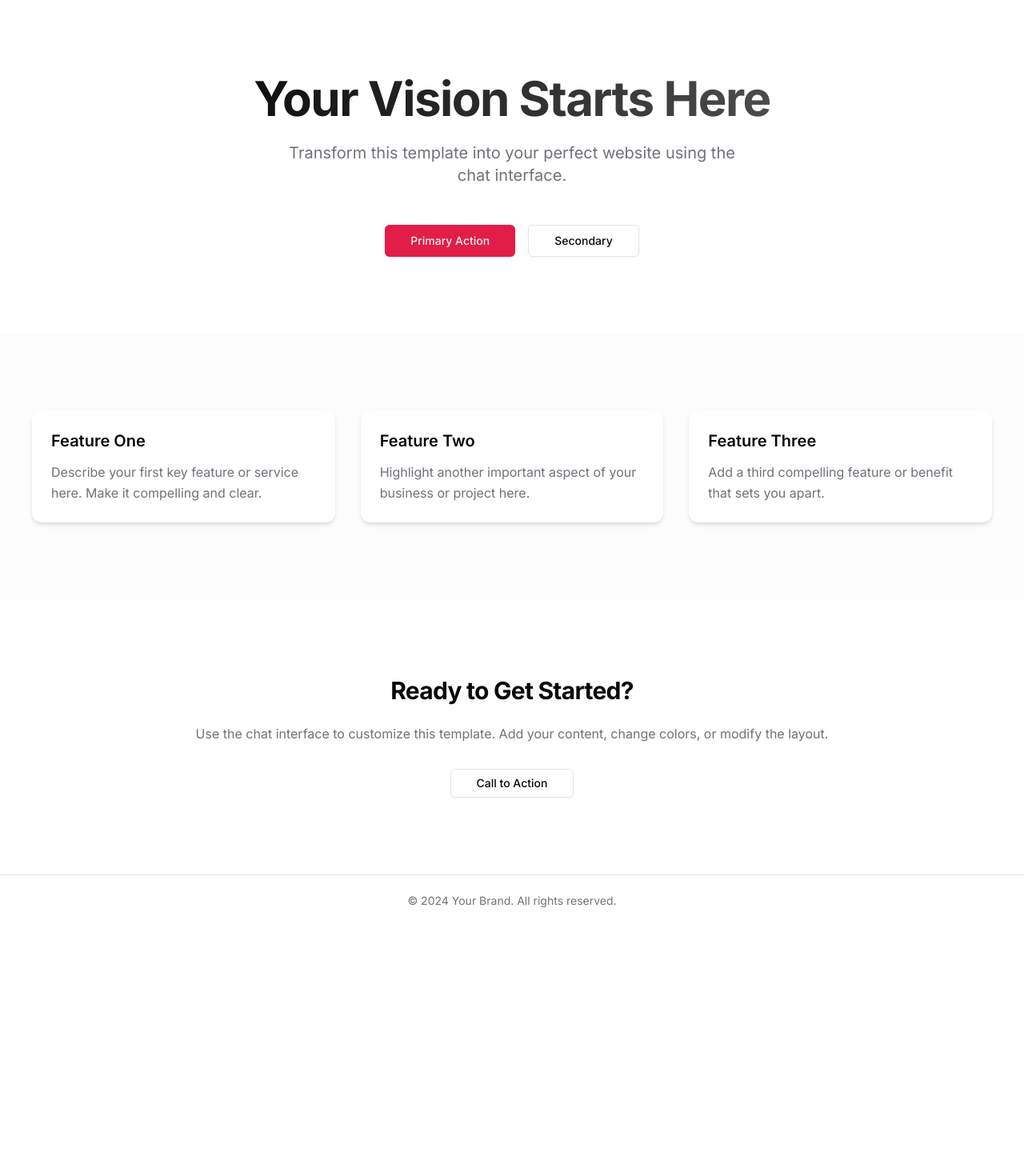
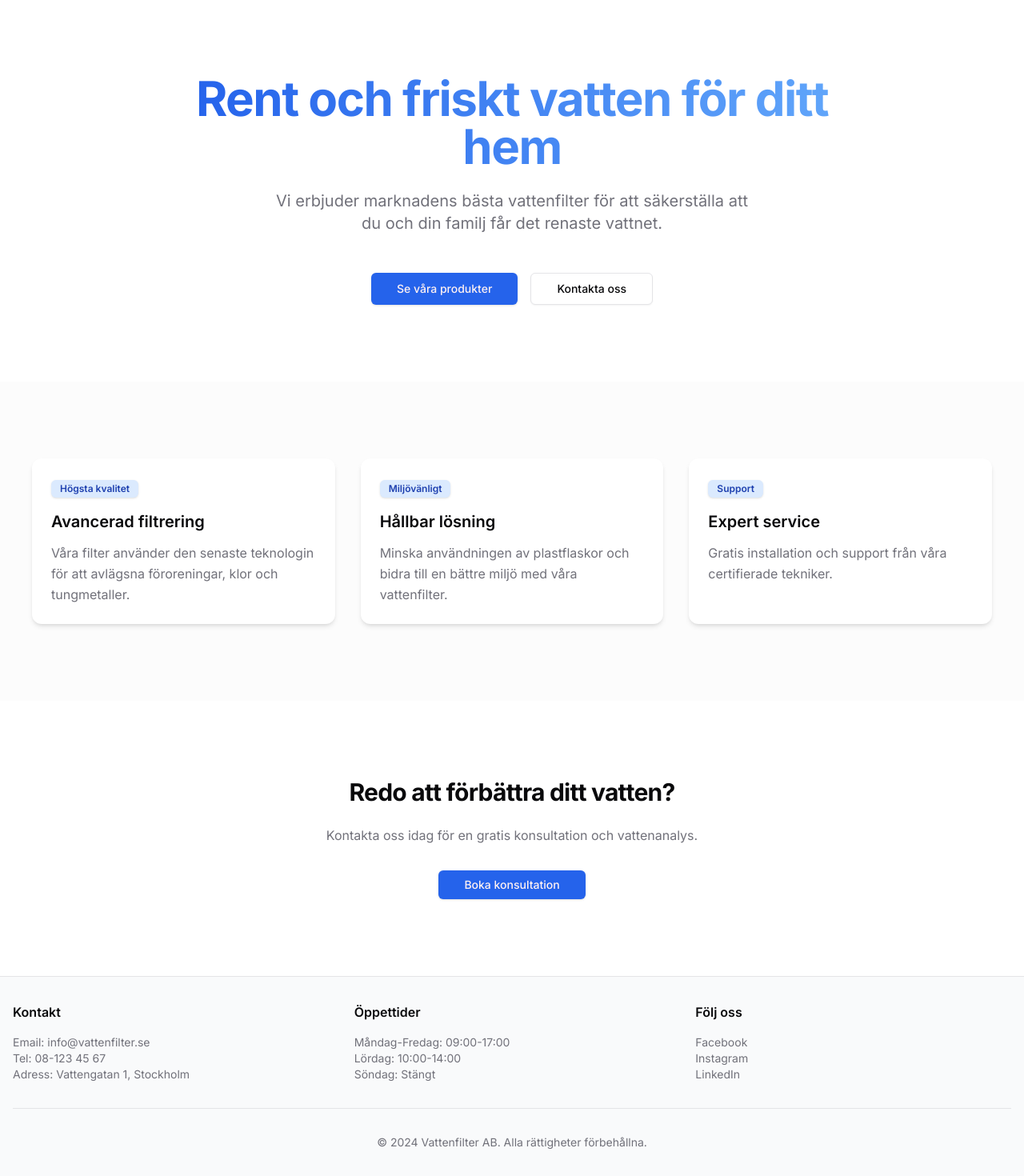
Before and after one commit to magnolia-AI/test-hcemv, a Next.js app: page / in a window 1280 px wide. Shown: the part 35-1505 px from the top of the page at 80% size. Before the commit the page ends 1193 px from the top, so only its background shows below. Built offline with nearby package versions, Linux system fonts and the light colour scheme.

Commit message:
Update 1 files

```diff
--- a/app/page.tsx
+++ b/app/page.tsx
@@ -1,73 +1,105 @@
 'use client'
 import { Button } from '@/components/ui/button'
 import { Card, CardContent } from '@/components/ui/card'
+import { Badge } from '@/components/ui/badge'
 export default function Home() {
   return (
     <main className="min-h-screen bg-background">
       {/* Hero Section */}
       <section className="container mx-auto px-4 pt-32 pb-24">
         <div className="max-w-[800px] mx-auto text-center">
-          <h1 className="text-5xl font-bold tracking-tight lg:text-6xl bg-gradient-to-r from-foreground to-foreground/70 bg-clip-text text-transparent">
-            Your Vision Starts Here
+          <h1 className="text-5xl font-bold tracking-tight lg:text-6xl bg-gradient-to-r from-blue-600 to-blue-400 bg-clip-text text-transparent">
+            Rent och friskt vatten för ditt hem
           </h1>
           <p className="mt-6 text-xl text-muted-foreground max-w-[600px] mx-auto">
-            Transform this template into your perfect website using the chat interface.
+            Vi erbjuder marknadens bästa vattenfilter för att säkerställa att du och din familj får det renaste vattnet.
           </p>
           <div className="mt-12 flex gap-4 justify-center">
-            <Button size="lg" className="px-8">Primary Action</Button>
-            <Button size="lg" variant="outline" className="px-8">Secondary</Button>
+            <Button size="lg" className="px-8 bg-blue-600 hover:bg-blue-700">Se våra produkter</Button>
+            <Button size="lg" variant="outline" className="px-8">Kontakta oss</Button>
           </div>
         </div>
       </section>
-      {/* Content Section */}
+      {/* Features Section */}
       <section className="container mx-auto px-4 py-24 bg-muted/30">
         <div className="grid md:grid-cols-3 gap-8 max-w-[1200px] mx-auto">
           <Card className="bg-background border-none shadow-md hover:shadow-lg transition-shadow">
             <CardContent className="pt-6">
-              <h3 className="text-xl font-semibold mb-3">Feature One</h3>
+              <Badge className="mb-4 bg-blue-100 text-blue-800 hover:bg-blue-100">Högsta kvalitet</Badge>
+              <h3 className="text-xl font-semibold mb-3">Avancerad filtrering</h3>
               <p className="text-muted-foreground leading-relaxed">
-                Describe your first key feature or service here. Make it compelling and clear.
+                Våra filter använder den senaste teknologin för att avlägsna föroreningar, klor och tungmetaller.
               </p>
             </CardContent>
           </Card>
           <Card className="bg-background border-none shadow-md hover:shadow-lg transition-shadow">
             <CardContent className="pt-6">
-              <h3 className="text-xl font-semibold mb-3">Feature Two</h3>
+              <Badge className="mb-4 bg-blue-100 text-blue-800 hover:bg-blue-100">Miljövänligt</Badge>
+              <h3 className="text-xl font-semibold mb-3">Hållbar lösning</h3>
               <p className="text-muted-foreground leading-relaxed">
-                Highlight another important aspect of your business or project here.
+                Minska användningen av plastflaskor och bidra till en bättre miljö med våra vattenfilter.
               </p>
             </CardContent>
           </Card>
           <Card className="bg-background border-none shadow-md hover:shadow-lg transition-shadow">
             <CardContent className="pt-6">
-              <h3 className="text-xl font-semibold mb-3">Feature Three</h3>
+              <Badge className="mb-4 bg-blue-100 text-blue-800 hover:bg-blue-100">Support</Badge>
+              <h3 className="text-xl font-semibold mb-3">Expert service</h3>
               <p className="text-muted-foreground leading-relaxed">
-                Add a third compelling feature or benefit that sets you apart.
+                Gratis installation och support från våra certifierade tekniker.
               </p>
             </CardContent>
           </Card>
         </div>
       </section>
-      {/* Additional Content Section */}
+      {/* CTA Section */}
       <section className="container mx-auto px-4 py-24">
         <div className="max-w-[800px] mx-auto text-center">
           <h2 className="text-3xl font-bold tracking-tight mb-6">
-            Ready to Get Started?
+            Redo att förbättra ditt vatten?
           </h2>
           <p className="text-muted-foreground mb-8">
-            Use the chat interface to customize this template. Add your content, change colors, or modify the layout.
+            Kontakta oss idag för en gratis konsultation och vattenanalys.
           </p>
-          <Button variant="outline" className="px-8">
-            Call to Action
+          <Button className="px-8 bg-blue-600 hover:bg-blue-700">
+            Boka konsultation
           </Button>
         </div>
       </section>
       {/* Footer */}
-      <footer className="border-t">
-        <div className="container mx-auto px-4 h-16 flex items-center justify-center">
-          <p className="text-sm text-muted-foreground">
-            © 2024 Your Brand. All rights reserved.
-          </p>
+      <footer className="border-t bg-gray-50">
+        <div className="container mx-auto px-4 py-8">
+          <div className="grid grid-cols-1 md:grid-cols-3 gap-8">
+            <div>
+              <h3 className="font-semibold mb-4">Kontakt</h3>
+              <p className="text-sm text-muted-foreground">
+                Email: info@vattenfilter.se<br />
+                Tel: 08-123 45 67<br />
+                Adress: Vattengatan 1, Stockholm
+              </p>
+            </div>
+            <div>
+              <h3 className="font-semibold mb-4">Öppettider</h3>
+              <p className="text-sm text-muted-foreground">
+                Måndag-Fredag: 09:00-17:00<br />
+                Lördag: 10:00-14:00<br />
+                Söndag: Stängt
+              </p>
+            </div>
+            <div>
+              <h3 className="font-semibold mb-4">Följ oss</h3>
+              <p className="text-sm text-muted-foreground">
+                Facebook<br />
+                Instagram<br />
+                LinkedIn
+              </p>
+            </div>
+          </div>
+          <div className="text-center mt-8 pt-8 border-t">
+            <p className="text-sm text-muted-foreground">
+              © 2024 Vattenfilter AB. Alla rättigheter förbehållna.
+            </p>
+          </div>
         </div>
       </footer>
     </main>
```
